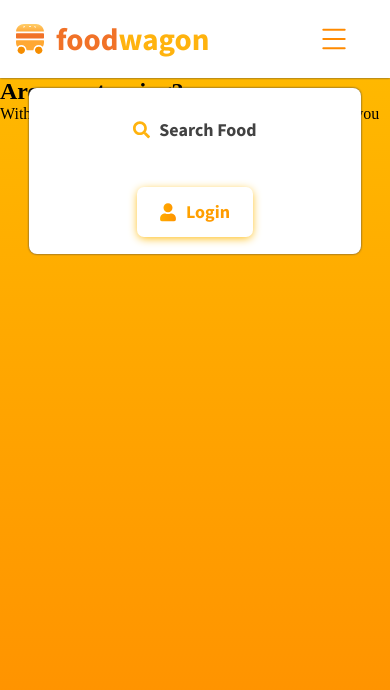
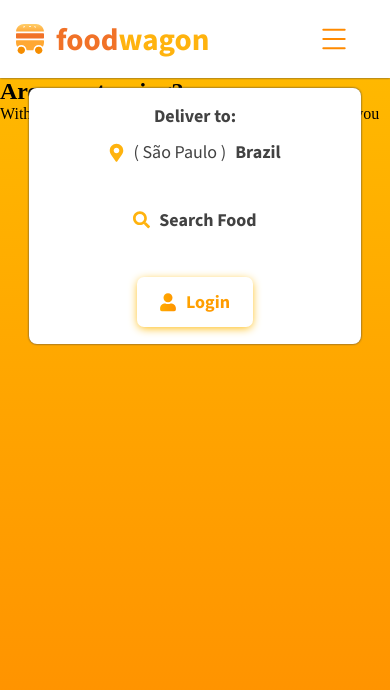
Before and after one commit to iranijunior95/foodwagon-food-delivery-landing-, a React (Vite) app: page / in a window 390 px wide. Both pictures are taken after a click on the button 334 px from the left and 39 px from the top of the page. Shown: the top 690 px of the page. Built offline with nearby package versions, Linux system fonts and the light colour scheme.

Commit message:
commit: localização mobiles

```diff
--- a/src/components/Header/index.jsx
+++ b/src/components/Header/index.jsx
@@ -38,6 +38,15 @@
             </button>
 
             <div className={menuMobileActive ? 'menu-mobile active' : 'menu-mobile'}>
+                <div className='header-info-localizacao'>
+                    <span>Deliver to:</span>
+                    <p>
+                        <img src={MapMarkerIcon} alt="localizacao-icon" />
+                        ( São Paulo )
+                        <span>Brazil</span>
+                    </p>
+                </div>
+
                 <GroupBtns direction="collum"/>
             </div>
         </header>
--- a/src/components/Header/style.css
+++ b/src/components/Header/style.css
@@ -115,7 +115,11 @@
     }
 
     .menu-mobile.active {
-        display: block;
+        display: flex;
+        flex-direction: column;
+        align-items: center;
+        justify-content: center;
+        gap: 1.875rem;
         position: absolute;
         top: 88px;
         left: 0;
@@ -126,6 +130,11 @@
         background: var(--color-ligth);
         border-radius: 0.5rem;
     }
+
+    .menu-mobile.active .header-info-localizacao {
+        display: flex;
+        flex-wrap: wrap;
+    }
 }
 
 @media screen and (max-width: 410px) {
```
